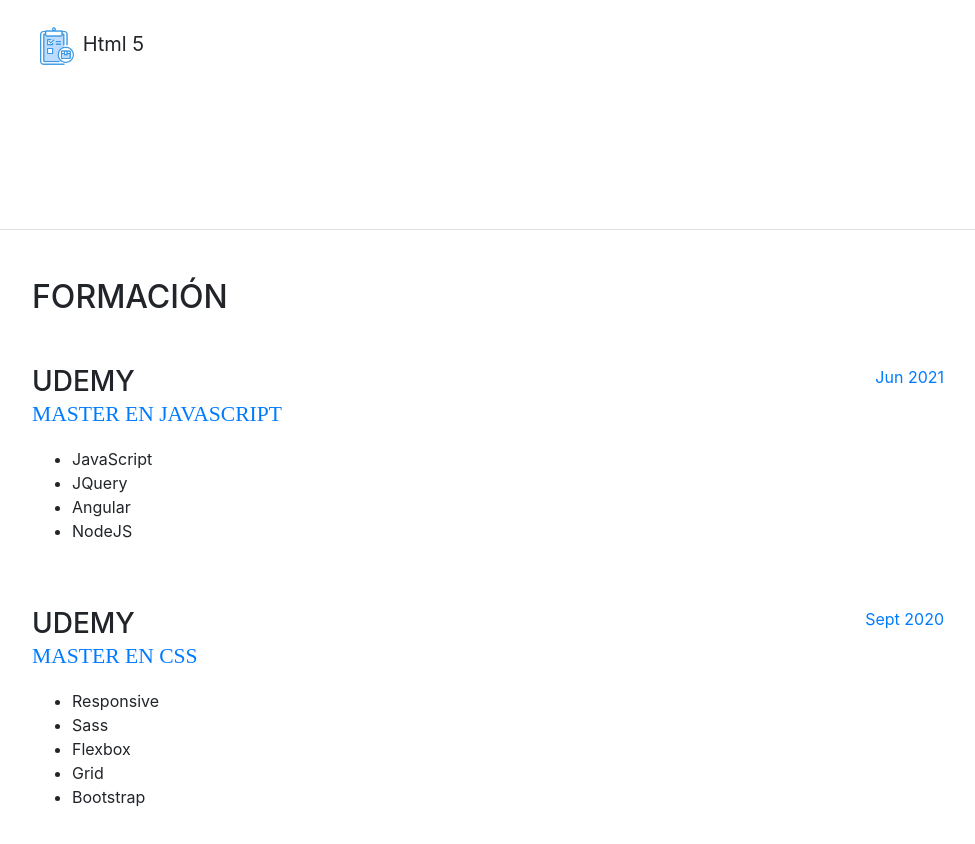
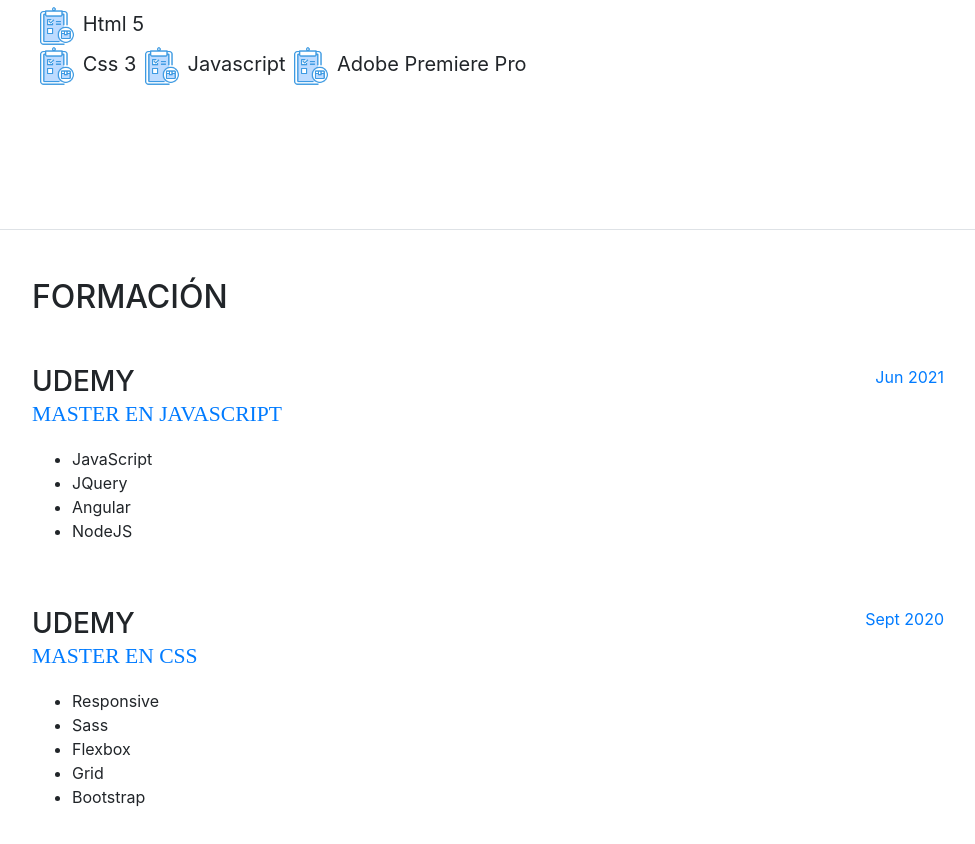
Before and after one commit to MCampos23/Resume-ES, a website with bundled scripts: page index.html in a window 1280 px wide. Shown: the part 2314-3158 px from the top of the page, without its empty margins (288-1263 px from the left). Built offline with nearby package versions, Linux system fonts and the light colour scheme; a web font is replaced by a local one.

Commit message:
Update index.html

```diff
--- a/index.html
+++ b/index.html
@@ -287,10 +287,17 @@
         <div class="subheading mt-4">Insignias de Linkedin</div>
         <ul class="linkedin-badges mt-4">
           <li class="likendin-badge">
-
-              <img class="linkedin-badge-img" src="img/lista-de-empaque.png">
-
+            <img class="linkedin-badge-img" src="img/lista-de-empaque.png">
             <span class="linkedin-badge-text">Html 5</span>
+          </li>
+           <img class="linkedin-badge-img" src="img/lista-de-empaque.png">
+            <span class="linkedin-badge-text">Css 3</span>
+          </li>
+         <img class="linkedin-badge-img" src="img/lista-de-empaque.png">
+            <span class="linkedin-badge-text">Javascript</span>
+          </li>
+       <img class="linkedin-badge-img" src="img/lista-de-empaque.png">
+            <span class="linkedin-badge-text">Adobe Premiere Pro</span>
           </li>
 
         </ul>
```
